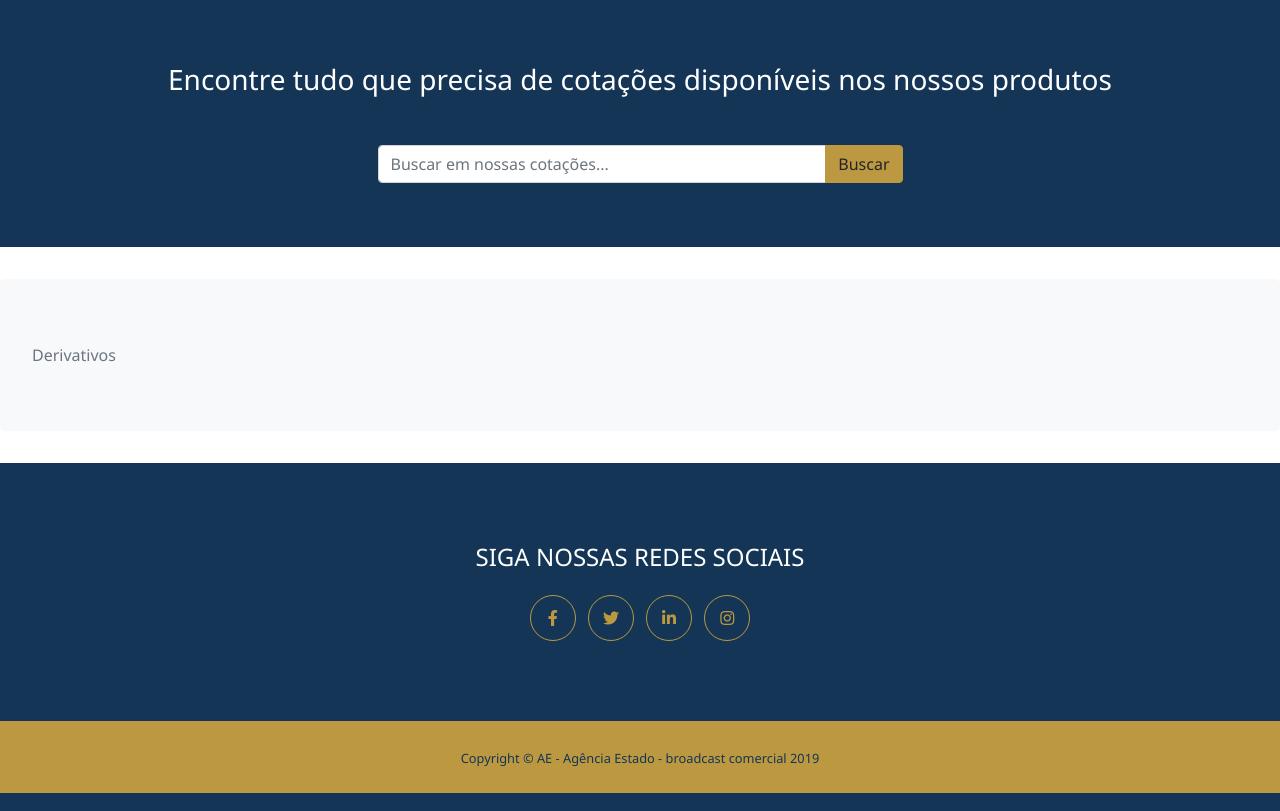
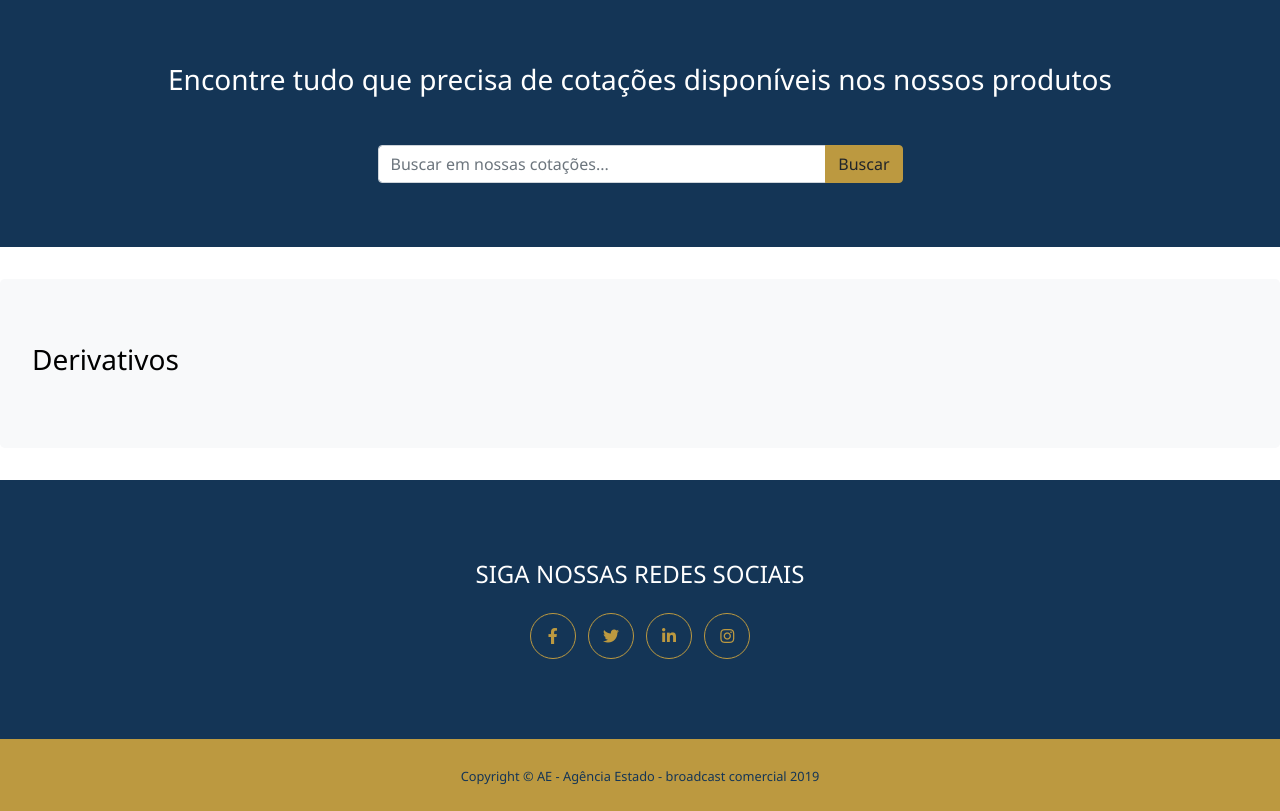
Before and after one commit to brunoLeal93/broadcastprodutos, a Flask app: page /cotacao in a window 1280 px wide. Shown: the part 67-878 px from the top of the page. Run offline with Flask 2, Linux system fonts and the light colour scheme; some libraries are stand-ins or nearby versions.

Commit message:
atualizacao

```diff
--- a/app/templates/cotacao.html
+++ b/app/templates/cotacao.html
@@ -35,7 +35,7 @@
     </section>
     <!-- Section Derivativos -->
     <section class="jumbotron bg-light">
-        <div class="title">Derivativos</div>
+        <div class="title"><h3 style="color: black">Derivativos</h3></div>
         <div class="container text-center">
             {{html|safe}}
         </div>
```
